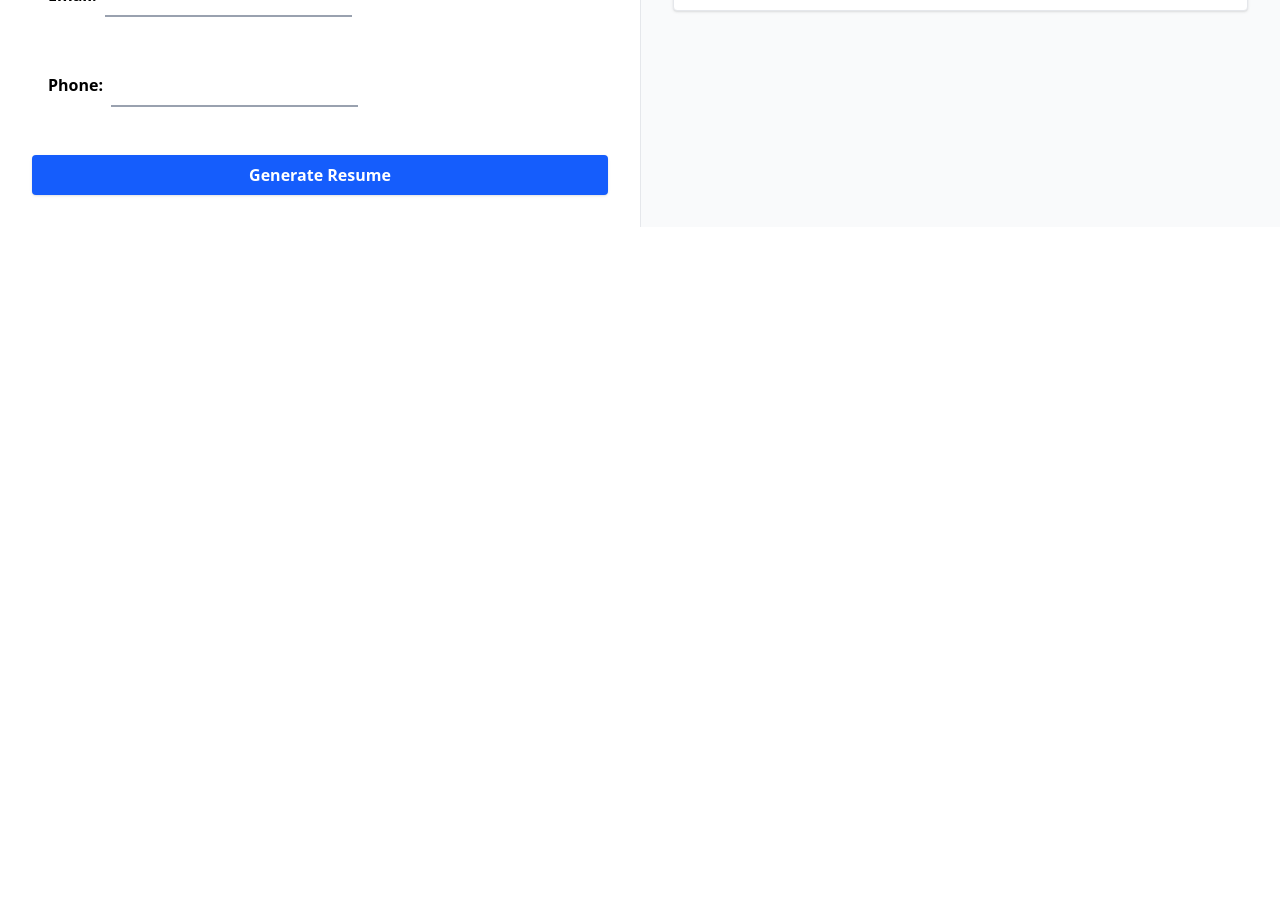
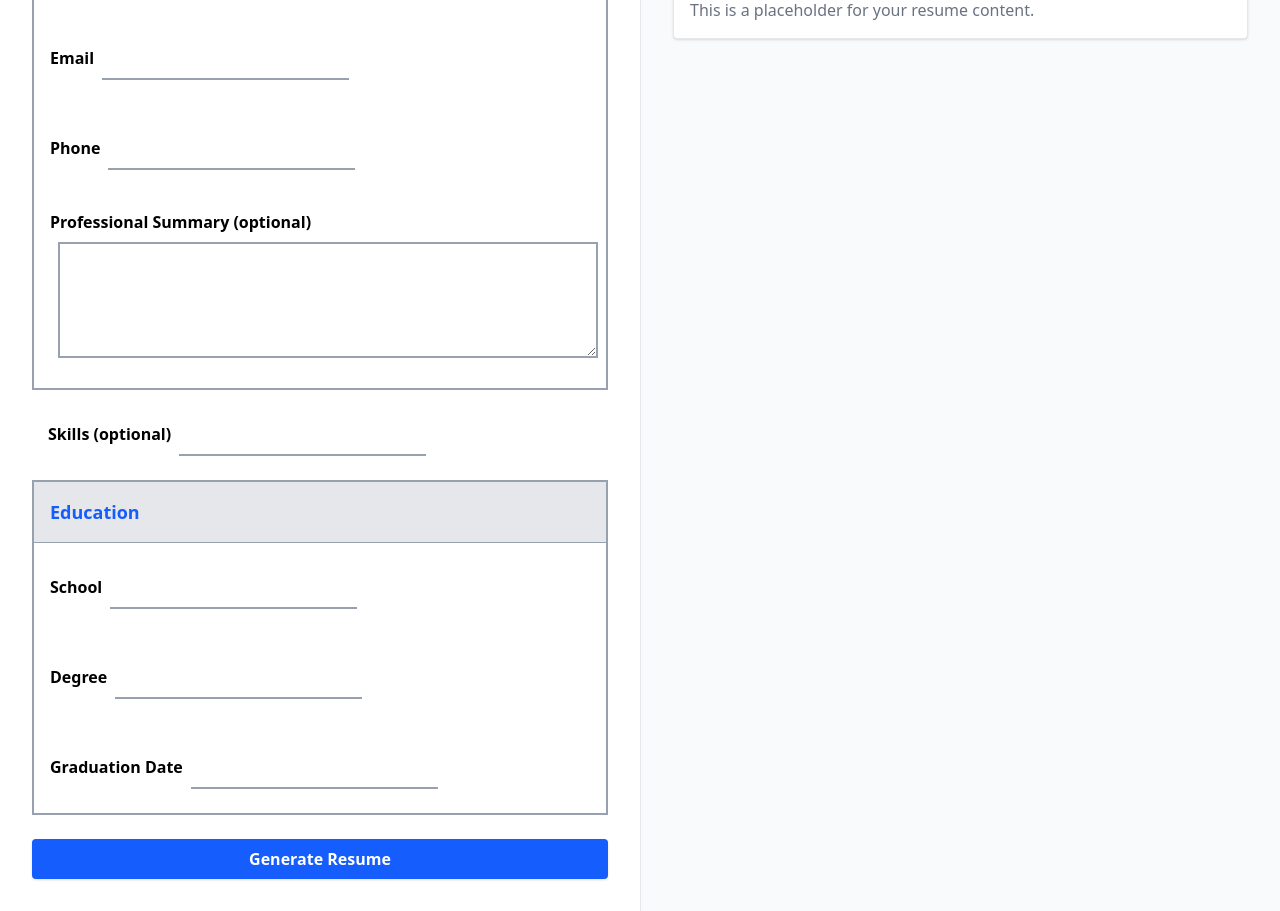
Before and after one commit to chromifier/PDF_Resume_Generator, a React (Vite) app in the folder pdf-resume-generator/: page / in a window 1280 px wide. Shown: the part 360-1271 px from the top of the page. Before the commit the page ends 800 px from the top, so only its background shows below. Built offline with nearby package versions, Linux system fonts and the light colour scheme.

Commit message:
Began working on input sections and improved education state

```diff
--- a/pdf-resume-generator/src/App.tsx
+++ b/pdf-resume-generator/src/App.tsx
@@ -6,6 +6,13 @@ function App() {
     name: '',
     email: '',
     phone: '',
+    professionalSummary: '',
+    skills: '',
+    education: {
+      school: '',
+      degree: '',
+      graduationDate: '',
+    },
     // Add more fields as needed
   });
 
@@ -23,8 +30,10 @@ function App() {
           <div className="resume-form">
           {/* This form will need to move into a seperate component */}
             <form>
+                <div className='border-2 border-gray-400'>
+                <h3 className="text-lg font-semibold p-4 bg-gray-200 border-b-1 text-blue-600 border-gray-400">Personal Information</h3>
                 <div className="form-group p-4 border-gray-200">
-                <label className='font-bold' htmlFor="name">Name:</label>
+                <label className='font-bold' htmlFor="name">Name</label>
                 <input
                   className="m-2 p-2 border-b-2 border-gray-400 focus:border-blue-600 outline-none bg-transparent"
                   type="text"
@@ -36,7 +45,7 @@ function App() {
                 />
                 </div>
               <div className="form-group p-4 border-gray-200">
-                <label className='font-bold' htmlFor="email">Email:</label>
+                <label className='font-bold' htmlFor="email">Email</label>
                 <input
                   className="m-2 p-2 border-b-2 border-gray-400 focus:border-blue-600 outline-none bg-transparent"
                   type="email"
@@ -47,7 +56,7 @@ function App() {
                   required />
               </div>
               <div className="form-group p-4 border-gray-200">
-                <label className='font-bold' htmlFor="phone">Phone:</label>
+                <label className='font-bold' htmlFor="phone">Phone</label>
                 <input
                 className="m-2 p-2 border-b-2 border-gray-400 focus:border-blue-600 outline-none bg-transparent"
                 type="tel"
@@ -57,6 +66,84 @@ function App() {
                 value={resumeData.phone}
                 required />
               </div>
+              <div className="form-group p-4 border-gray-200">
+                <label className='font-bold' htmlFor="phone">Professional Summary (optional)</label>
+                <textarea
+                className="m-2 p-2 border-2 border-gray-400 focus:border-blue-600 w-full"
+                id="professionalSummary"
+                name="professionalSummary"
+                rows={4}
+                onChange={(e) => setResumeData({...resumeData, professionalSummary: e.target.value})}
+                value={resumeData.professionalSummary} />
+              </div>
+            </div>
+
+
+              <div className="form-group p-4 border-gray-200">
+                <label className='font-bold' htmlFor="skills">Skills (optional)</label>
+                <input
+                className="m-2 p-2 border-b-2 border-gray-400 focus:border-blue-600 outline-none bg-transparent"
+                type="text"
+                id="skills"
+                name="skills"
+                onChange={(e) => setResumeData({...resumeData, skills: e.target.value})}
+                value={resumeData.skills} />
+              </div>
+              <div className="border-2 border-gray-400">
+                <h3 className="text-lg font-semibold p-4 bg-gray-200 text-blue-600 border-b-1 border-gray-400">Education</h3>
+                <div className="form-group p-4 border-gray-200">
+                <label className='font-bold' htmlFor="educationSchool">School</label>
+                <input
+                  className="m-2 p-2 border-b-2 border-gray-400 focus:border-blue-600 outline-none bg-transparent"
+                  type="text"
+                  id="educationSchool"
+                  name="educationSchool"
+                  onChange={(e) => setResumeData({
+                  ...resumeData,
+                  education: {
+                    ...resumeData.education,
+                    school: e.target.value
+                  }
+                  })}
+                  value={resumeData.education.school}
+                />
+                </div>
+                <div className="form-group p-4 border-gray-200">
+                <label className='font-bold' htmlFor="educationDegree">Degree</label>
+                <input
+                  className="m-2 p-2 border-b-2 border-gray-400 focus:border-blue-600 outline-none bg-transparent"
+                  type="text"
+                  id="educationDegree"
+                  name="educationDegree"
+                  onChange={(e) => setResumeData({
+                  ...resumeData,
+                  education: {
+                    ...resumeData.education,
+                    degree: e.target.value
+                  }
+                  })}
+                  value={resumeData.education.degree}
+                />
+                </div>
+                <div className="form-group p-4 border-gray-200">
+                <label className='font-bold' htmlFor="educationGraduationDate">Graduation Date</label>
+                <input
+                  className="m-2 p-2 border-b-2 border-gray-400 focus:border-blue-600 outline-none bg-transparent"
+                  type="text"
+                  id="educationGraduationDate"
+                  name="educationGraduationDate"
+                  onChange={(e) => setResumeData({
+                  ...resumeData,
+                  education: {
+                    ...resumeData.education,
+                    graduationDate: e.target.value
+                  }
+                  })}
+                  value={resumeData.education.graduationDate}
+                />
+                </div>
+              </div>
+
               {/* Add more fields as needed */}
                 <button
                 className="mt-6 w-full cursor-pointer bg-blue-600 hover:bg-blue-700 text-white font-semibold py-2 px-4 rounded shadow transition-colors duration-200"
@@ -74,6 +161,7 @@ function App() {
             <h3 className="text-xl font-bold mb-2">{resumeData.name || 'Your Name'}</h3>
             <p className="text-gray-700 mb-1">{resumeData.email || 'Your Email'}</p>
             <p className="text-gray-700 mb-1">{resumeData.phone || 'Your Phone'}</p>
+            <p className="text-gray-700 mb-1">{resumeData.professionalSummary || 'Your Professional Summary'}</p>
             {/* Add more fields as needed */}
             <p className="text-gray-500">This is a placeholder for your resume content.</p>
         </div>
```
